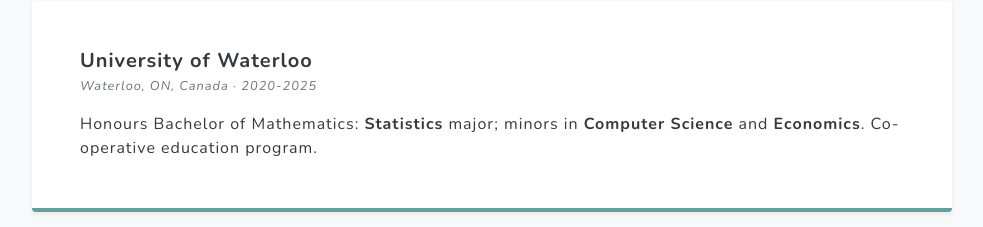
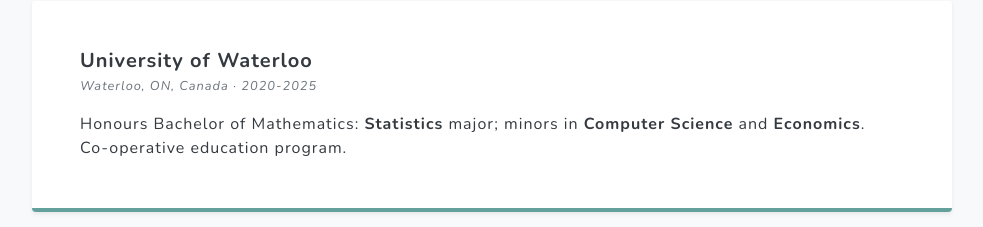
Before and after one commit to sharmabhay/sharmabhay.github.io, a website: page index.html in a window 1280 px wide. Shown: the part 1460-1687 px from the top of the page, without its empty margins (148-1131 px from the left). Drawn offline with nearby package versions, Linux system fonts and the light colour scheme.

Commit message:
small fix

```diff
--- a/index.html
+++ b/index.html
@@ -94,7 +94,7 @@
                                 <p class="small text-muted font-italic mb-3">Waterloo, ON, Canada · 2020-2025</p>
                                 <p class="card-text mb-0">
                                     Honours Bachelor of Mathematics: <strong>Statistics</strong> major; minors in <strong>Computer Science</strong> and
-                                    <strong>Economics</strong>. Co-operative education program.
+                                    <strong>Economics</strong>. <span style="white-space: nowrap;">Co-operative education program.</span>
                                 </p>
                             </div>
                         </div>
```
